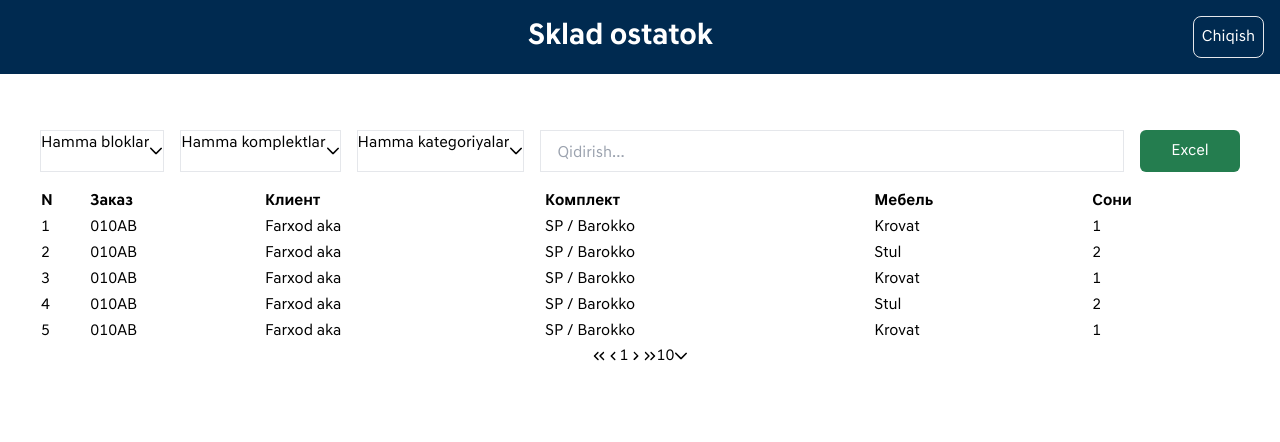
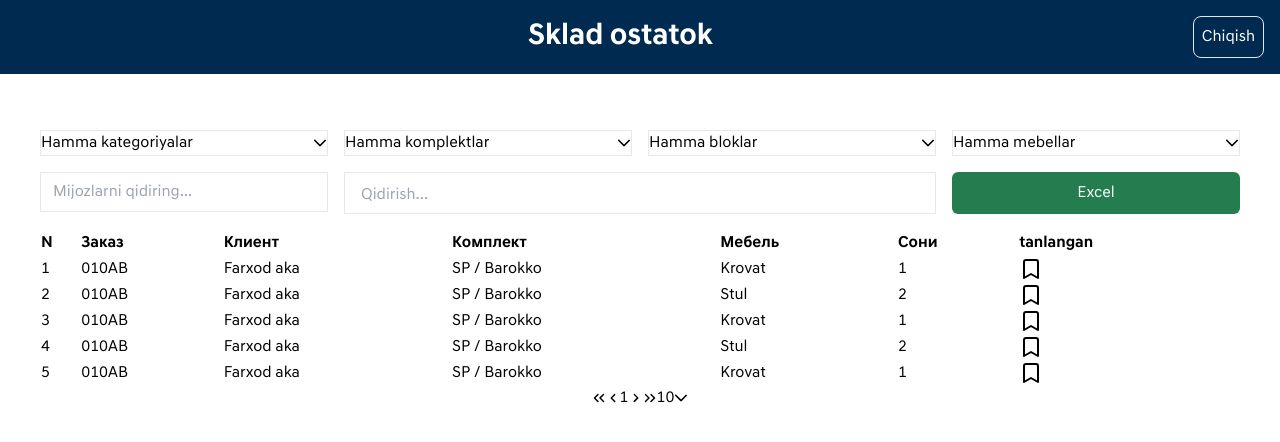
Before and after one commit to saidakbar99/km-sklad, a React (Create React App) app: page /balance in a window 1280 px wide. Shown: the top 442 px of the page. Built offline with nearby package versions, Linux system fonts and the light colour scheme; no server answers.

Commit message:
added furniture select, search user, keeping

```diff
--- a/src/index.css
+++ b/src/index.css
@@ -2,27 +2,29 @@
 @tailwind components;
 @tailwind utilities;
 
-@import 'primereact/resources/themes/mira/theme.css';
+@import "primereact/resources/themes/mira/theme.css";
 @import "primereact/resources/primereact.min.css";
-@import 'primeicons/primeicons.css';
+@import "primeicons/primeicons.css";
 
 @font-face {
-  font-family: 'HyundaiSans';
-  src: url('/src/assets/fonts/HyundaiSansTextOffice-Regular.woff2') format('woff2');
+	font-family: "HyundaiSans";
+	src: url("/src/assets/fonts/HyundaiSansTextOffice-Regular.woff2")
+		format("woff2");
 	font-weight: 400;
 	font-style: normal;
 }
 
 @font-face {
-  font-family: 'HyundaiSans';
-  src: url('/src/assets/fonts/HyundaiSansTextOffice-Medium.woff2') format('woff2');
+	font-family: "HyundaiSans";
+	src: url("/src/assets/fonts/HyundaiSansTextOffice-Medium.woff2")
+		format("woff2");
 	font-weight: 500;
 	font-style: normal;
 }
 
 @font-face {
-  font-family: 'HyundaiSans';
-  src: url('/src/assets/fonts/HyundaiSansTextOffice-Bold.woff2') format('woff2');
+	font-family: "HyundaiSans";
+	src: url("/src/assets/fonts/HyundaiSansTextOffice-Bold.woff2") format("woff2");
 	font-weight: 700;
 	font-style: normal;
 }
@@ -32,3 +34,7 @@
 	opacity: 1;
 	appearance: auto;
 }
+
+.selected-row {
+	background-color: #f0f8ff !important;
+}
--- a/src/pages/StorageBalancePage.jsx
+++ b/src/pages/StorageBalancePage.jsx
@@ -1,91 +1,135 @@
-import { useState } from "react";
+import {useState} from "react";
 import MainLayout from "../components/MainLayout";
-import { DataTable } from "primereact/datatable";
-import { Column } from "primereact/column";
-import { InputText } from "primereact/inputtext";
-import { Dropdown } from "primereact/dropdown";
+import {DataTable} from "primereact/datatable";
+import {Column} from "primereact/column";
+import {InputText} from "primereact/inputtext";
+import {Dropdown} from "primereact/dropdown";
 import ExportButton from "../components/ExcelButton";
+import {Bookmark, BookmarkCheck} from "lucide-react";
 
 const placementOptions = [
-  { label: "Hamma bloklar", value: "all" },
-  { label: "A1-blok", value: "a1" },
-  { label: "A2-blok", value: "a2" },
-  { label: "B1-blok", value: "b1" },
-  { label: "B2-blok", value: "b2" },
-  { label: "C1-blok", value: "c1" },
-  { label: "C2-blok", value: "c2" },
+	{label: "Hamma bloklar", value: "all"},
+	{label: "A1-blok", value: "a1"},
+	{label: "A2-blok", value: "a2"},
+	{label: "B1-blok", value: "b1"},
+	{label: "B2-blok", value: "b2"},
+	{label: "C1-blok", value: "c1"},
+	{label: "C2-blok", value: "c2"},
 ];
 
 const bundleOptions = [
-  { label: "Hamma komplektlar", value: "all" },
-  { label: "Босфор", value: "123" },
-  { label: "Шедевр", value: "222" },
-  { label: "Граф", value: "4112" },
-  { label: "Барокко", value: "A234" },
-  { label: "Принц", value: "B231" },
-  { label: "Дукале", value: "E213" },
+	{label: "Hamma komplektlar", value: "all"},
+	{label: "Босфор", value: "123"},
+	{label: "Шедевр", value: "222"},
+	{label: "Граф", value: "4112"},
+	{label: "Барокко", value: "A234"},
+	{label: "Принц", value: "B231"},
+	{label: "Дукале", value: "E213"},
 ];
 
 const categoryOptions = [
-  { label: "Hamma kategoriyalar", value: "all" },
-  { label: "СП", value: "A12" },
-  { label: "Стул", value: "B21" },
-  { label: "Стол", value: "D22" },
-  { label: "Мягкий", value: "A2664" },
+	{label: "Hamma kategoriyalar", value: "all"},
+	{label: "СП", value: "A12"},
+	{label: "Стул", value: "B21"},
+	{label: "Стол", value: "D22"},
+	{label: "Мягкий", value: "A2664"},
+];
+
+const furnitureOptions = [
+	{label: "Hamma mebellar", value: "all"},
+	{label: "Kravat", value: "Krovat"},
+	{label: "stul", value: "Stul"},
 ];
 
 const StorageBalancePage = () => {
 	const [filters, setFilters] = useState({
-    placement: 'all',
-    bundle: 'all',
-    category: 'all',
+		placement: "all",
+		users: "",
+		clients: "all",
+		bundle: "all",
+		category: "all",
+		furniture: "all",
 	});
 	const [searchText, setSearchText] = useState("");
+	const [selectedRow, setSelectedRow] = useState([]);
 
-  const data = Array.from({ length: 5 }, (_, i) => ({
+	const data = Array.from({length: 5}, (_, i) => ({
 		id: i + 1,
-    clientId: '010AB',
-    clientName: 'Farxod aka',
-    bundle: 'SP / Barokko',
-    furniture: i % 2 === 0 ? 'Krovat' : 'Stul',
+		clientId: "010AB",
+		clientName: "Farxod aka",
+		bundle: "SP / Barokko",
+		furniture: i % 2 === 0 ? "Krovat" : "Stul",
 		quantity: i % 2 === 0 ? 1 : 2,
+		selected: !selectedRow.includes(++i) ? (
+			<Bookmark
+				className="cursor-pointer"
+				onClick={() => setSelectedRow([...selectedRow, i])}
+			/>
+		) : (
+			<BookmarkCheck
+				className="text-red-400 cursor-pointer"
+				onClick={() => {
+					const filteredIds = selectedRow.filter((value) => value !== i);
+					setSelectedRow([...filteredIds]);
+				}}
+			/>
+		),
 		// date: new Date().toLocaleDateString(),
 	}));
 
-  const filteredData = data.filter((item) =>
+	let filteredData = data.filter((item) =>
 		item.clientId.toLowerCase().includes(searchText.toLowerCase())
 	);
 
+	if (filters.furniture !== "all" || filters.users) {
+		filteredData = data.filter((item) => item.furniture === filters.furniture);
+	}
+
 	return (
-    <MainLayout header='Sklad ostatok'>
+		<MainLayout header="Sklad ostatok">
 			<div className="p-6">
-        <div className="flex mb-4">
+				<div className="flex mb-4 max-[1350px]:grid max-[1350px]:grid-cols-4 gap-4 max-[900px]:grid-cols-2 max-[480px]:grid-cols-1">
 					<Dropdown
-            value={filters.placement}
-            options={placementOptions}
-            onChange={(e) => setFilters({...filters, placement: e.value})}
-            className="max-w-[300px] border mr-4"
-            placeholder="asdasd"
+						value={filters.category}
+						options={categoryOptions}
+						onChange={(e) => setFilters({...filters, category: e.value})}
+						className="border "
 					/>
 					<Dropdown
 						value={filters.bundle}
 						options={bundleOptions}
 						onChange={(e) => setFilters({...filters, bundle: e.value})}
-            className="max-w-[300px] border mr-4"
+						className="border"
 					/>
 					<Dropdown
-            value={filters.category}
-            options={categoryOptions}
-            onChange={(e) => setFilters({...filters, category: e.value})}
-            className="max-w-[300px] border"
+						value={filters.placement}
+						options={placementOptions}
+						onChange={(e) => setFilters({...filters, placement: e.value})}
+						className="border"
+						placeholder="asdasd"
+					/>
+					<Dropdown
+						value={filters.furniture}
+						options={furnitureOptions}
+						onChange={(e) => setFilters({...filters, furniture: e.value})}
+						className="border "
+					/>
+					<InputText
+						className="pl-3 border max-[480px]:h-[2.5em] h-[2.5em]"
+						placeholder="Mijozlarni qidiring..."
+						onChange={(e) => setFilters({...filters, users: e.target.value})}
 					/>
 					<InputText
 						value={searchText}
 						onChange={(e) => setSearchText(e.target.value)}
 						placeholder="Qidirish..."
-            className="px-4 pt-1 border mx-4 w-full flex"
+						className="flex w-full px-4 pt-1 border max-[1350px]:col-span-2 max-[900px]:col-span-1 max-[480px]:h-[2.5em]"
 					/>
-          <ExportButton data={filteredData} fileName='Склад Остаток' />
+					<ExportButton
+						className="col-span-2"
+						data={filteredData}
+						fileName="Склад Остаток"
+					/>
 				</div>
 
 				<DataTable
@@ -93,13 +137,16 @@ const StorageBalancePage = () => {
 					paginator
 					rows={10}
 					rowsPerPageOptions={[10, 25, 50, 100]}
-        >
+					rowClassName={(value) =>
+						selectedRow.includes(value.id) ? "selected-row" : ""
+					}>
 					<Column field="id" header="N" />
 					<Column field="clientId" header="Заказ" />
 					<Column field="clientName" header="Клиент" />
 					<Column field="bundle" header="Комплект" />
 					<Column field="furniture" header="Мебель" />
 					<Column field="quantity" header="Сони" />
+					<Column field="selected" header="tanlangan" />
 					{/* <Column field="date" header="Сана" /> */}
 				</DataTable>
 			</div>
```
Lines whose indentation alone changed are shown as unchanged.
